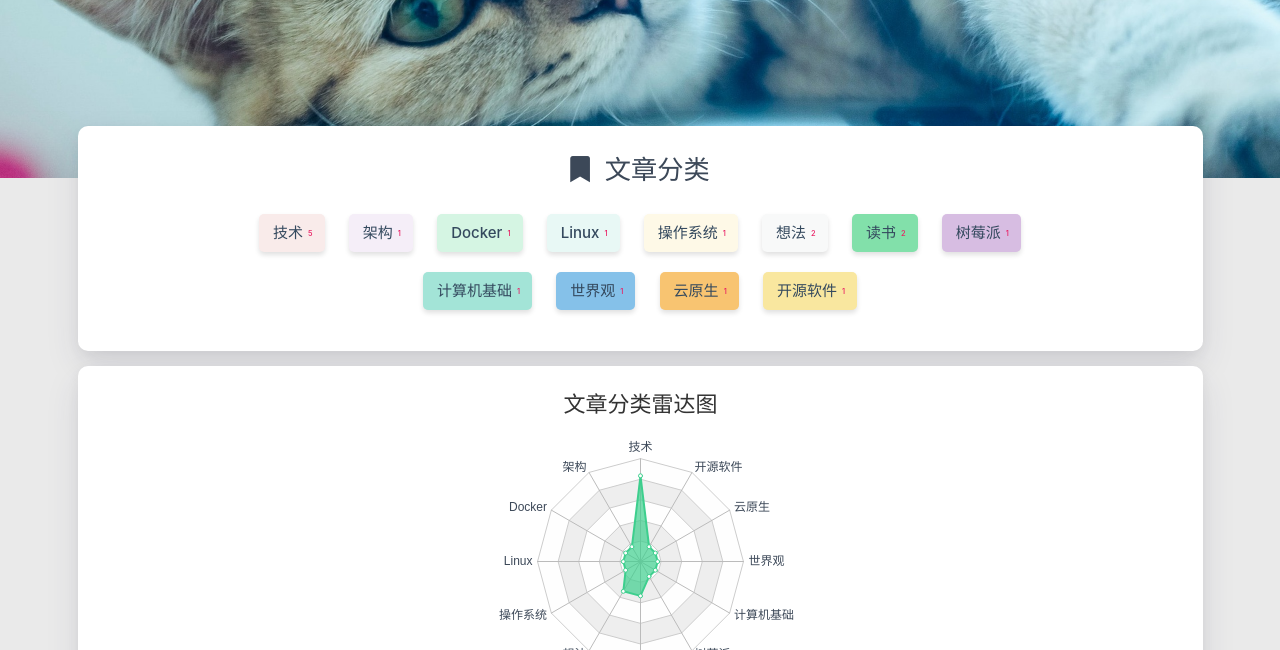
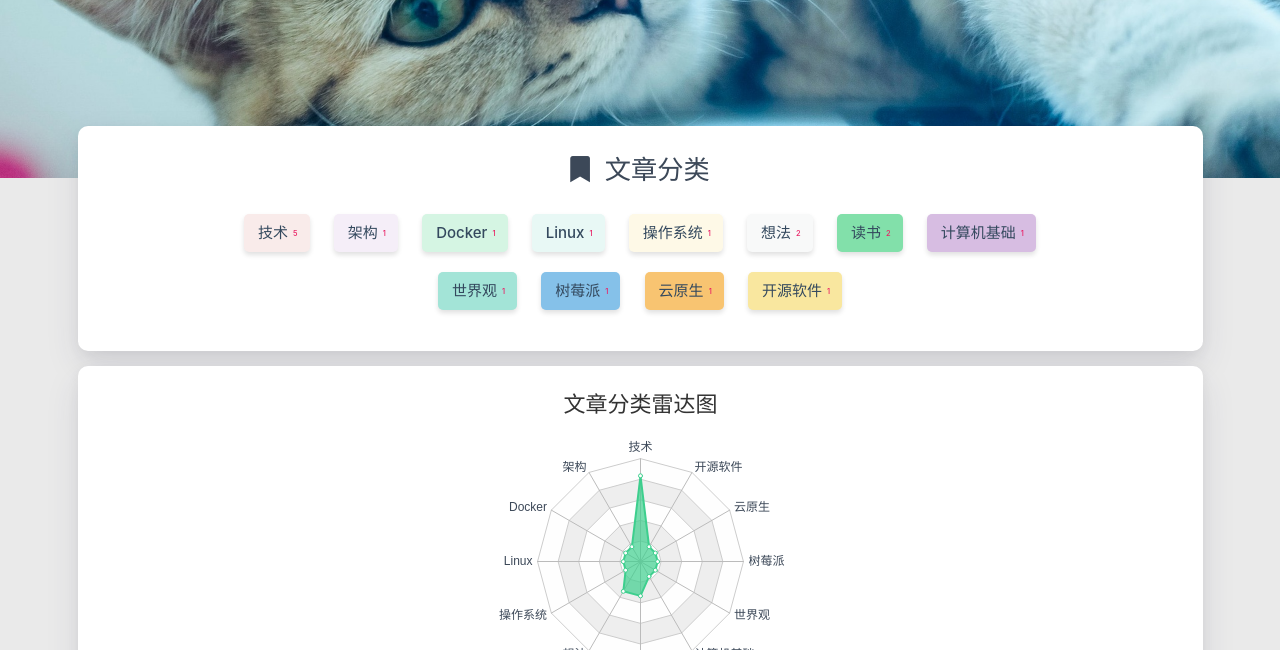
Before and after one commit to kinson-pensieve/kinson-pensieve.github.io, a plain HTML site: page categories/index.html in a window 1280 px wide. Shown: the part 302-952 px from the top of the page. Drawn offline with nearby package versions, Linux system fonts and the light colour scheme; some packages are replaced by stand-ins of ours; a script that the page names is missing.

```diff
--- a/categories/index.html
+++ b/categories/index.html
@@ -368,19 +368,10 @@
                 </a>
 
 
-                <a href="/categories/%E6%8A%80%E6%9C%AF/%E6%A0%91%E8%8E%93%E6%B4%BE/" title="树莓派: 1">
-                    <span class="chip center-align waves-effect waves-light
-                             chip-default "
-                            style="background-color: #D7BDE2;">树莓派
-                        <span class="tag-length">1</span>
-                    </span>
-                </a>
-
-
                 <a href="/categories/%E6%93%8D%E4%BD%9C%E7%B3%BB%E7%BB%9F/%E8%AE%A1%E7%AE%97%E6%9C%BA%E5%9F%BA%E7%A1%80/" title="计算机基础: 1">
                     <span class="chip center-align waves-effect waves-light
                              chip-default "
-                            style="background-color: #A3E4D7;">计算机基础
+                            style="background-color: #D7BDE2;">计算机基础
                         <span class="tag-length">1</span>
                     </span>
                 </a>
@@ -389,7 +380,16 @@
                 <a href="/categories/%E6%83%B3%E6%B3%95/%E4%B8%96%E7%95%8C%E8%A7%82/" title="世界观: 1">
                     <span class="chip center-align waves-effect waves-light
                              chip-default "
-                            style="background-color: #85C1E9;">世界观
+                            style="background-color: #A3E4D7;">世界观
+                        <span class="tag-length">1</span>
+                    </span>
+                </a>
+
+
+                <a href="/categories/%E6%8A%80%E6%9C%AF/%E6%A0%91%E8%8E%93%E6%B4%BE/" title="树莓派: 1">
+                    <span class="chip center-align waves-effect waves-light
+                             chip-default "
+                            style="background-color: #85C1E9;">树莓派
                         <span class="tag-length">1</span>
                     </span>
                 </a>
@@ -455,7 +455,7 @@
                     color: '#3C4858'
                 }
             },
-            indicator: [{"name":"技术","max":6},{"name":"架构","max":6},{"name":"Docker","max":6},{"name":"Linux","max":6},{"name":"操作系统","max":6},{"name":"想法","max":6},{"name":"读书","max":6},{"name":"树莓派","max":6},{"name":"计算机基础","max":6},{"name":"世界观","max":6},{"name":"云原生","max":6},{"name":"开源软件","max":6}],
+            indicator: [{"name":"技术","max":6},{"name":"架构","max":6},{"name":"Docker","max":6},{"name":"Linux","max":6},{"name":"操作系统","max":6},{"name":"想法","max":6},{"name":"读书","max":6},{"name":"计算机基础","max":6},{"name":"世界观","max":6},{"name":"树莓派","max":6},{"name":"云原生","max":6},{"name":"开源软件","max":6}],
             nameGap: 5,
             center: ['50%','55%'],
             radius: '66%'
```
Also changed, not shown: 2023/05/28/thoughts/thoughts/index.html (+1 -1 lines), about/index.html (+1 -1 lines), categories/Docker/index.html (+11 -11 lines), categories/想法/index.html (+11 -11 lines), categories/想法/世界观/index.html (+11 -11 lines), categories/技术/Linux/index.html (+11 -11 lines), categories/技术/index.html (+11 -11 lines), categories/技术/云原生/index.html (+11 -11 lines), categories/技术/开源软件/index.html (+11 -11 lines), categories/技术/架构/index.html (+11 -11 lines), categories/技术/树莓派/index.html (+11 -11 lines), categories/操作系统/index.html (+11 -11 lines), categories/操作系统/计算机基础/index.html (+11 -11 lines), categories/读书/index.html (+11 -11 lines), 1 other file.
